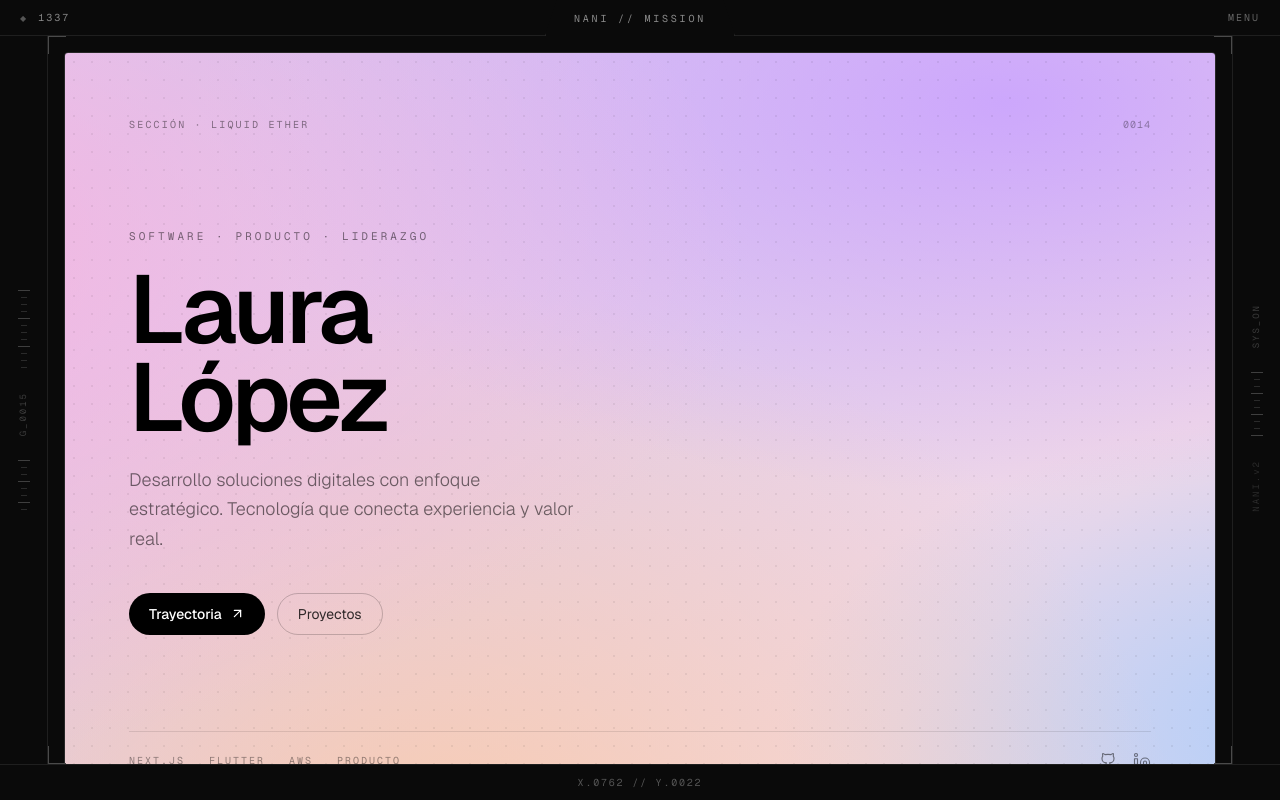
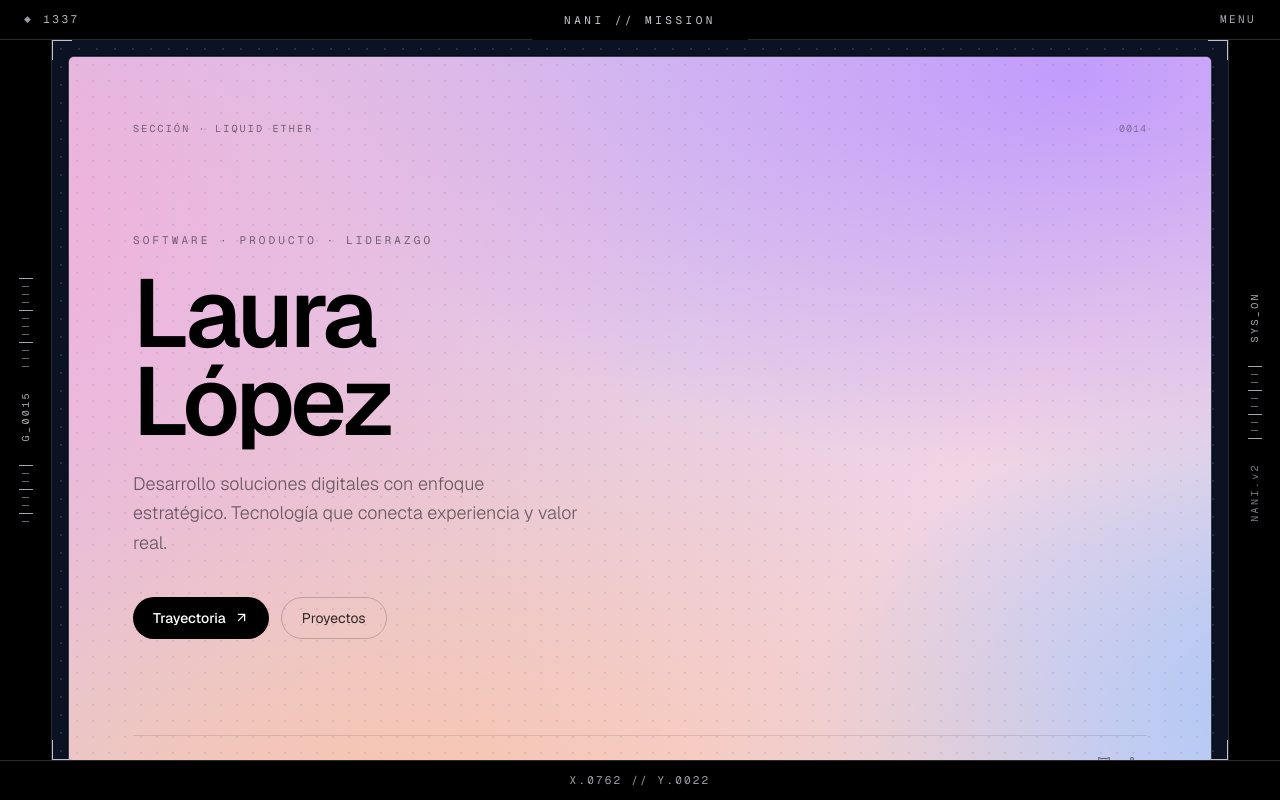
Before and after one commit to SoyNani/software-engineer-portfolio, a Next.js app: page / in a window 1280 px wide. Built offline with nearby package versions, Linux system fonts and the light colour scheme; no server answers.

Commit message:
fix(hud): CSS modules for visible black mask + silver details + deep blue dotted bg

```diff
--- a/src/app/globals.css
+++ b/src/app/globals.css
@@ -2,18 +2,19 @@
 @import "tw-animate-css";
 
 :root {
-  --hud-bg: #0a0a0a;
-  --hud-fg: #e8e8ec;
-  --hud-muted: #3a3a3a;
-  --hud-border: #1a1a1a;
-  --frame-inset: 48px;
-  --frame-bar: 36px;
+  --deep-blue: #0b1224;
+  --deep-blue-mid: #111a32;
+  --silver: #c0c0c8;
+  --silver-dim: #8a8a94;
+  --mask-black: #000000;
+  --frame-bar: 40px;
+  --frame-side: 52px;
 }
 
 @media (max-width: 768px) {
   :root {
-    --frame-inset: 28px;
-    --frame-bar: 32px;
+    --frame-bar: 34px;
+    --frame-side: 28px;
   }
 }
 
@@ -21,10 +22,11 @@ html,
 body {
   height: 100%;
   margin: 0;
-  background: var(--hud-bg);
-  color: var(--hud-fg);
+  background: var(--deep-blue);
+  color: #e8eaf0;
   font-family: var(--font-geist-sans), system-ui, sans-serif;
   overflow: hidden;
+  cursor: auto;
 }
 
 .font-mono {
@@ -32,244 +34,61 @@ body {
 }
 
 ::selection {
-  background: #c4a1ff;
-  color: #0a0a0a;
+  background: #7b8cff;
+  color: #0b1224;
 }
 
-/* ═══════════════════════════════════════════
-   HUD FRAME — static viewport mask
-   ═══════════════════════════════════════════ */
-
-.hud-frame {
-  position: fixed;
-  inset: 0;
-  z-index: 100;
-  pointer-events: none;
-}
-
-.frame-top,
-.frame-bottom {
-  position: absolute;
-  left: 0;
-  right: 0;
-  height: var(--frame-bar);
-  background: var(--hud-bg);
-  display: flex;
-  align-items: center;
-  justify-content: space-between;
-  padding: 0 20px;
-  z-index: 2;
-}
-
-.frame-top {
-  top: 0;
-  border-bottom: 1px solid #1f1f1f;
-}
-
-.frame-bottom {
-  bottom: 0;
-  border-top: 1px solid #1f1f1f;
-  justify-content: center;
-}
-
-.frame-top-notch {
-  position: absolute;
-  left: 50%;
-  top: 0;
-  transform: translateX(-50%);
-  height: var(--frame-bar);
-  padding: 0 28px;
-  display: flex;
-  align-items: center;
-  background: var(--hud-bg);
-  clip-path: polygon(
-    12px 0%,
-    calc(100% - 12px) 0%,
-    100% 100%,
-    0% 100%
-  );
-  border-left: 1px solid #2a2a2a;
-  border-right: 1px solid #2a2a2a;
-}
-
-.hud-title {
-  font-family: var(--font-geist-mono), monospace;
-  font-size: 10px;
-  letter-spacing: 0.28em;
-  color: #8a8a8a;
-  white-space: nowrap;
-}
-
-.hud-status,
-.hud-menu {
-  font-family: var(--font-geist-mono), monospace;
-  font-size: 10px;
-  letter-spacing: 0.2em;
-  color: #666;
-  display: flex;
-  align-items: center;
-  z-index: 1;
-}
-
-.hud-diamond {
-  margin-right: 10px;
-  color: #555;
-  font-size: 8px;
-}
-
-.hud-label {
-  color: #888;
-}
-
-.coords-display {
-  font-family: var(--font-geist-mono), monospace;
-  font-size: 10px;
-  letter-spacing: 0.18em;
-  color: #555;
-}
-
-.frame-left,
-.frame-right {
-  position: absolute;
-  top: var(--frame-bar);
-  bottom: var(--frame-bar);
-  width: var(--frame-inset);
-  background: var(--hud-bg);
-  display: flex;
-  flex-direction: column;
-  align-items: center;
-  justify-content: center;
-  gap: 8px;
-  z-index: 2;
-}
-
-.frame-left {
-  left: 0;
-  border-right: 1px solid #1f1f1f;
-}
-
-.frame-right {
-  right: 0;
-  border-left: 1px solid #1f1f1f;
-}
-
-.side-ticks {
-  display: flex;
-  flex-direction: column;
-  gap: 6px;
-  align-items: center;
-}
-
-.tick {
-  width: 6px;
-  height: 1px;
-  background: #2a2a2a;
-}
-
-.tick-lg {
-  width: 12px;
-  height: 1px;
-  background: #3f3f3f;
-}
-
-.vertical-text {
-  writing-mode: vertical-rl;
-  text-orientation: mixed;
-  font-family: var(--font-geist-mono), monospace;
-  font-size: 9px;
-  letter-spacing: 0.22em;
-  transform: rotate(180deg);
-}
-
-.side-label {
-  margin: 16px 0;
-  color: #3a3a3a;
-}
-
-.side-label-dim {
-  margin-top: 16px;
-  color: #2a2a2a;
-}
-
-/* Corners — L brackets */
-.corner {
-  position: absolute;
-  width: 18px;
-  height: 18px;
-  z-index: 3;
-  pointer-events: none;
-}
-
-.corner-tl {
-  top: var(--frame-bar);
-  left: var(--frame-inset);
-  border-top: 1px solid #4a4a4a;
-  border-left: 1px solid #4a4a4a;
-}
-
-.corner-tr {
-  top: var(--frame-bar);
-  right: var(--frame-inset);
-  border-top: 1px solid #4a4a4a;
-  border-right: 1px solid #4a4a4a;
-}
-
-.corner-bl {
-  bottom: var(--frame-bar);
-  left: var(--frame-inset);
-  border-bottom: 1px solid #4a4a4a;
-  border-left: 1px solid #4a4a4a;
-}
-
-.corner-br {
-  bottom: var(--frame-bar);
-  right: var(--frame-inset);
-  border-bottom: 1px solid #4a4a4a;
-  border-right: 1px solid #4a4a4a;
-}
-
-/* Content viewport inside the mask */
+/* Content area inside the HUD mask */
 .content-scroll {
   position: fixed;
   top: var(--frame-bar);
-  left: var(--frame-inset);
-  right: var(--frame-inset);
+  left: var(--frame-side);
+  right: var(--frame-side);
   bottom: var(--frame-bar);
   overflow-x: hidden;
   overflow-y: auto;
   z-index: 1;
   -webkit-overflow-scrolling: touch;
   scroll-behavior: smooth;
+  background-color: var(--deep-blue);
+  background-image: radial-gradient(
+    rgba(160, 180, 220, 0.18) 1px,
+    transparent 1px
+  );
+  background-size: 18px 18px;
 }
 
 .content-scroll::-webkit-scrollbar {
-  width: 4px;
+  width: 5px;
+}
+.content-scroll::-webkit-scrollbar-track {
+  background: transparent;
 }
 .content-scroll::-webkit-scrollbar-thumb {
-  background: #333;
-  border-radius: 2px;
+  background: #3a4560;
+  border-radius: 3px;
 }
 
 /* Liquid ether panels */
 .liquid-panel {
   position: relative;
-  border-radius: 4px;
+  border-radius: 6px;
   overflow: hidden;
-  border: 1px solid rgba(255, 255, 255, 0.12);
+  border: 1px solid rgba(192, 192, 200, 0.25);
+  box-shadow: 0 0 0 1px rgba(0, 0, 0, 0.3);
 }
 
 .liquid-bg {
   position: absolute;
   inset: 0;
   background:
-    radial-gradient(ellipse 80% 60% at 20% 40%, rgba(255, 180, 220, 0.9), transparent 55%),
-    radial-gradient(ellipse 70% 50% at 75% 30%, rgba(200, 160, 255, 0.85), transparent 50%),
-    radial-gradient(ellipse 60% 70% at 50% 80%, rgba(255, 200, 150, 0.7), transparent 55%),
-    radial-gradient(ellipse 50% 40% at 90% 70%, rgba(150, 200, 255, 0.65), transparent 50%),
-    linear-gradient(135deg, #e8d4f8 0%, #d4c4f0 35%, #f0d8e8 70%, #c8d8f8 100%);
+    radial-gradient(ellipse 80% 60% at 18% 38%, rgba(255, 170, 210, 0.95), transparent 55%),
+    radial-gradient(ellipse 70% 50% at 78% 28%, rgba(190, 150, 255, 0.9), transparent 50%),
+    radial-gradient(ellipse 60% 70% at 48% 82%, rgba(255, 190, 140, 0.75), transparent 55%),
+    radial-gradient(ellipse 50% 40% at 92% 68%, rgba(140, 190, 255, 0.7), transparent 50%),
+    linear-gradient(135deg, #e4d0f5 0%, #cfc0ec 30%, #f0d4e4 65%, #c0d4f4 100%);
   background-size: 200% 200%;
   animation: liquid-drift 18s ease-in-out infinite;
-  filter: blur(0px);
 }
 
 .liquid-bg::after {
@@ -277,11 +96,12 @@ body {
   position: absolute;
   inset: 0;
   background-image: radial-gradient(
-    rgba(0, 0, 0, 0.12) 1px,
+    rgba(0, 0, 0, 0.14) 1px,
     transparent 1px
   );
-  background-size: 18px 18px;
-  opacity: 0.5;
+  background-size: 16px 16px;
+  opacity: 0.55;
+  pointer-events: none;
 }
 
 @keyframes liquid-drift {
@@ -296,25 +116,17 @@ body {
   }
 }
 
-.dot-grid {
-  background-image: radial-gradient(
-    rgba(0, 0, 0, 0.14) 1px,
-    transparent 1px
-  );
-  background-size: 16px 16px;
-}
-
 .hud-section-label {
-  font-family: var(--font-geist-mono), monospace;
+  font-family: var(--font-geist-mono), ui-monospace, monospace;
   font-size: 10px;
   letter-spacing: 0.22em;
   text-transform: uppercase;
-  color: rgba(0, 0, 0, 0.45);
+  color: rgba(0, 0, 0, 0.5);
 }
 
 .section-dark {
-  background: #0c0c0e;
-  color: #e8e8ec;
+  background: transparent;
+  color: #e8eaf0;
 }
 
 @media (prefers-reduced-motion: reduce) {
--- /dev/null
+++ b/src/components/hud/HudFrame.module.css
@@ -0,0 +1,251 @@
+/* HUD mask — fixed viewport chrome */
+
+.hudFrame {
+  position: fixed;
+  inset: 0;
+  z-index: 100;
+  pointer-events: none;
+}
+
+/* ── TOP / BOTTOM BARS ── */
+.frameTop,
+.frameBottom {
+  position: absolute;
+  left: 0;
+  right: 0;
+  height: 40px;
+  background: #000000;
+  display: flex;
+  align-items: center;
+  justify-content: space-between;
+  padding: 0 24px;
+  z-index: 2;
+}
+
+.frameTop {
+  top: 0;
+  border-bottom: 1px solid #2a2a2e;
+}
+
+.frameBottom {
+  bottom: 0;
+  border-top: 1px solid #2a2a2e;
+  justify-content: center;
+}
+
+.frameTopNotch {
+  position: absolute;
+  left: 50%;
+  top: 0;
+  transform: translateX(-50%);
+  height: 40px;
+  padding: 0 32px;
+  display: flex;
+  align-items: center;
+  background: #000000;
+  clip-path: polygon(14px 0%, calc(100% - 14px) 0%, 100% 100%, 0% 100%);
+  border-left: 1px solid #3a3a40;
+  border-right: 1px solid #3a3a40;
+}
+
+.hudTitle {
+  font-family: var(--font-geist-mono), ui-monospace, monospace;
+  font-size: 11px;
+  letter-spacing: 0.32em;
+  color: #c8c8d0;
+  white-space: nowrap;
+}
+
+.hudStatus,
+.hudMenu {
+  font-family: var(--font-geist-mono), ui-monospace, monospace;
+  font-size: 11px;
+  letter-spacing: 0.22em;
+  color: #a8a8b0;
+  display: flex;
+  align-items: center;
+  z-index: 1;
+}
+
+.hudDiamond {
+  margin-right: 10px;
+  color: #9a9aa4;
+  font-size: 9px;
+}
+
+.hudLabel {
+  color: #b8b8c0;
+}
+
+.coordsDisplay {
+  font-family: var(--font-geist-mono), ui-monospace, monospace;
+  font-size: 11px;
+  letter-spacing: 0.2em;
+  color: #a0a0aa;
+}
+
+/* ── SIDE BARS ── */
+.frameLeft,
+.frameRight {
+  position: absolute;
+  top: 40px;
+  bottom: 40px;
+  width: 52px;
+  background: #000000;
+  display: flex;
+  flex-direction: column;
+  align-items: center;
+  justify-content: center;
+  gap: 10px;
+  z-index: 2;
+}
+
+.frameLeft {
+  left: 0;
+  border-right: 1px solid #2a2a2e;
+}
+
+.frameRight {
+  right: 0;
+  border-left: 1px solid #2a2a2e;
+}
+
+.sideTicks {
+  display: flex;
+  flex-direction: column;
+  gap: 7px;
+  align-items: center;
+}
+
+.tick {
+  width: 7px;
+  height: 1px;
+  background: #6a6a74;
+}
+
+.tickLg {
+  width: 14px;
+  height: 1px;
+  background: #a8a8b0;
+}
+
+.verticalText {
+  writing-mode: vertical-rl;
+  text-orientation: mixed;
+  font-family: var(--font-geist-mono), ui-monospace, monospace;
+  font-size: 10px;
+  letter-spacing: 0.24em;
+  transform: rotate(180deg);
+  color: #9a9aa4;
+}
+
+.sideLabel {
+  margin: 14px 0;
+  color: #a8a8b0;
+}
+
+.sideLabelDim {
+  margin-top: 14px;
+  color: #7a7a84;
+}
+
+/* ── CORNERS ── */
+.corner {
+  position: absolute;
+  width: 20px;
+  height: 20px;
+  z-index: 3;
+  pointer-events: none;
+}
+
+.cornerTl {
+  top: 40px;
+  left: 52px;
+  border-top: 1.5px solid #c0c0c8;
+  border-left: 1.5px solid #c0c0c8;
+}
+
+.cornerTr {
+  top: 40px;
+  right: 52px;
+  border-top: 1.5px solid #c0c0c8;
+  border-right: 1.5px solid #c0c0c8;
+}
+
+.cornerBl {
+  bottom: 40px;
+  left: 52px;
+  border-bottom: 1.5px solid #c0c0c8;
+  border-left: 1.5px solid #c0c0c8;
+}
+
+.cornerBr {
+  bottom: 40px;
+  right: 52px;
+  border-bottom: 1.5px solid #c0c0c8;
+  border-right: 1.5px solid #c0c0c8;
+}
+
+@media (max-width: 768px) {
+  .frameTop,
+  .frameBottom {
+    height: 34px;
+    padding: 0 12px;
+  }
+
+  .frameTopNotch {
+    height: 34px;
+    padding: 0 16px;
+  }
+
+  .frameLeft,
+  .frameRight {
+    top: 34px;
+    bottom: 34px;
+    width: 28px;
+  }
+
+  .cornerTl,
+  .cornerBl {
+    top: auto;
+    left: 28px;
+  }
+
+  .cornerTl {
+    top: 34px;
+  }
+
+  .cornerBl {
+    bottom: 34px;
+  }
+
+  .cornerTr,
+  .cornerBr {
+    right: 28px;
+  }
+
+  .cornerTr {
+    top: 34px;
+  }
+
+  .cornerBr {
+    bottom: 34px;
+  }
+
+  .hudTitle,
+  .hudStatus,
+  .hudMenu,
+  .coordsDisplay {
+    font-size: 9px;
+    letter-spacing: 0.14em;
+  }
+
+  .verticalText {
+    font-size: 8px;
+  }
+
+  .sideLabel,
+  .sideLabelDim {
+    margin: 8px 0;
+  }
+}
--- a/src/components/hud/HudFrame.tsx
+++ b/src/components/hud/HudFrame.tsx
@@ -1,19 +1,19 @@
 'use client'
 
 import { useEffect, useState } from 'react'
+import styles from './HudFrame.module.css'
 
 export default function HudFrame() {
   const [coords, setCoords] = useState({ x: 0.0762, y: 0.0022 })
-  const [time, setTime] = useState('OFF')
+  const [time, setTime] = useState('--:--')
 
   useEffect(() => {
     const handleScroll = () => {
-      const scrollEl = document.querySelector('.content-scroll')
+      const scrollEl = document.querySelector('[data-content-scroll]')
       if (!scrollEl) return
-      const scrollY = (scrollEl as HTMLElement).scrollTop
-      const maxScroll =
-        (scrollEl as HTMLElement).scrollHeight -
-        (scrollEl as HTMLElement).clientHeight
+      const el = scrollEl as HTMLElement
+      const scrollY = el.scrollTop
+      const maxScroll = el.scrollHeight - el.clientHeight
       const progress = scrollY / (maxScroll || 1)
       setCoords({
         x: parseFloat((0.0762 + progress * 0.4).toFixed(4)),
@@ -21,16 +21,18 @@ export default function HudFrame() {
       })
     }
 
-    const timeInterval = setInterval(() => {
+    const tick = () => {
       const now = new Date()
       setTime(
         `${String(now.getHours()).padStart(2, '0')}${String(
           now.getMinutes()
         ).padStart(2, '0')}`
       )
-    }, 1000)
+    }
+    tick()
+    const timeInterval = setInterval(tick, 1000)
 
-    const scrollEl = document.querySelector('.content-scroll')
+    const scrollEl = document.querySelector('[data-content-scroll]')
     scrollEl?.addEventListener('scroll', handleScroll, { passive: true })
 
     return () => {
@@ -40,60 +42,66 @@ export default function HudFrame() {
   }, [])
 
   return (
-    <div className="hud-frame" aria-hidden="true">
-      {/* TOP BAR */}
-      <div className="frame-top">
-        <div className="hud-status">
-          <span className="hud-diamond">◆</span>
-          <span className="hud-label">{time}</span>
+    <div className={styles.hudFrame} aria-hidden="true">
+      <div className={styles.frameTop}>
+        <div className={styles.hudStatus}>
+          <span className={styles.hudDiamond}>◆</span>
+          <span className={styles.hudLabel}>{time}</span>
         </div>
 
-        <div className="frame-top-notch">
-          <span className="hud-title">NANI // MISSION</span>
+        <div className={styles.frameTopNotch}>
+          <span className={styles.hudTitle}>NANI // MISSION</span>
         </div>
 
-        <div className="hud-menu">MENU</div>
+        <div className={styles.hudMenu}>MENU</div>
       </div>
 
-      {/* BOTTOM BAR */}
-      <div className="frame-bottom">
-        <div className="coords-display">
+      <div className={styles.frameBottom}>
+        <div className={styles.coordsDisplay}>
           X.{String(Math.floor(coords.x * 10000)).padStart(4, '0')} // Y.
           {String(Math.floor(coords.y * 10000)).padStart(4, '0')}
         </div>
       </div>
 
-      {/* LEFT BAR */}
-      <div className="frame-left">
-        <div className="side-ticks">
+      <div className={styles.frameLeft}>
+        <div className={styles.sideTicks}>
           {[...Array(12)].map((_, i) => (
-            <div key={i} className={i % 4 === 0 ? 'tick-lg' : 'tick'} />
+            <div
+              key={i}
+              className={i % 4 === 0 ? styles.tickLg : styles.tick}
+            />
           ))}
         </div>
-        <div className="vertical-text side-label">G_0015</div>
-        <div className="side-ticks">
+        <div className={`${styles.verticalText} ${styles.sideLabel}`}>G_0015</div>
+        <div className={styles.sideTicks}>
           {[...Array(8)].map((_, i) => (
-            <div key={i} className={i % 3 === 0 ? 'tick-lg' : 'tick'} />
+            <div
+              key={i}
+              className={i % 3 === 0 ? styles.tickLg : styles.tick}
+            />
           ))}
         </div>
       </div>
 
-      {/* RIGHT BAR */}
-      <div className="frame-right">
-        <div className="vertical-text side-label">SYS_ON</div>
-        <div className="side-ticks">
+      <div className={styles.frameRight}>
+        <div className={`${styles.verticalText} ${styles.sideLabel}`}>SYS_ON</div>
+        <div className={styles.sideTicks}>
           {[...Array(10)].map((_, i) => (
-            <div key={i} className={i % 3 === 0 ? 'tick-lg' : 'tick'} />
+            <div
+              key={i}
+              className={i % 3 === 0 ? styles.tickLg : styles.tick}
+            />
           ))}
         </div>
-        <div className="vertical-text side-label-dim">NANI.v2</div>
+        <div className={`${styles.verticalText} ${styles.sideLabelDim}`}>
+          NANI.v2
+        </div>
       </div>
 
-      {/* CORNERS */}
-      <div className="corner corner-tl" />
-      <div className="corner corner-tr" />
-      <div className="corner corner-bl" />
-      <div className="corner corner-br" />
+      <div className={`${styles.corner} ${styles.cornerTl}`} />
+      <div className={`${styles.corner} ${styles.cornerTr}`} />
+      <div className={`${styles.corner} ${styles.cornerBl}`} />
+      <div className={`${styles.corner} ${styles.cornerBr}`} />
     </div>
   )
 }
```
